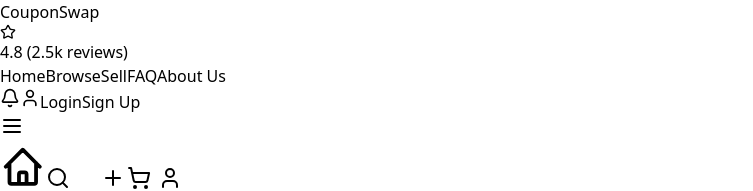
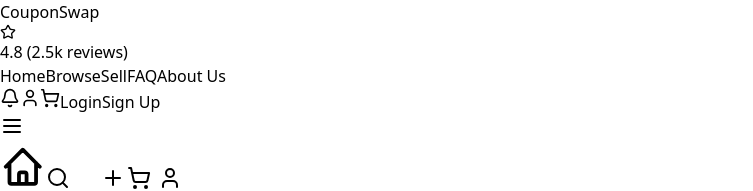
Before and after one commit to codinggita/coupon_swap, a React (Vite) app in the folder Frontend/: page / in a window 1280 px wide. Shown: the top 191 px of the page, without its empty margins (0-753 px from the left). Built offline with nearby package versions, Linux system fonts and the light colour scheme.

Commit message:
add the navbar card icons

```diff
--- a/Frontend/src/assets/components/Navbar.jsx
+++ b/Frontend/src/assets/components/Navbar.jsx
@@ -92,6 +92,12 @@
               <button className="p-2 hover:bg-gray-100 rounded-full">
                 <User size={20} className="text-gray-600" />
               </button>
+              <button
+                onClick={() => handleNavigation("cart", "/cart")}
+                className="p-2 hover:bg-gray-100 rounded-full"
+              >
+                <ShoppingCart size={20} className="text-gray-600" />
+              </button>
               <button className="px-5 py-2 text-orange-600 font-medium rounded-full hover:bg-orange-50 transition">
                 Login
               </button>
```
